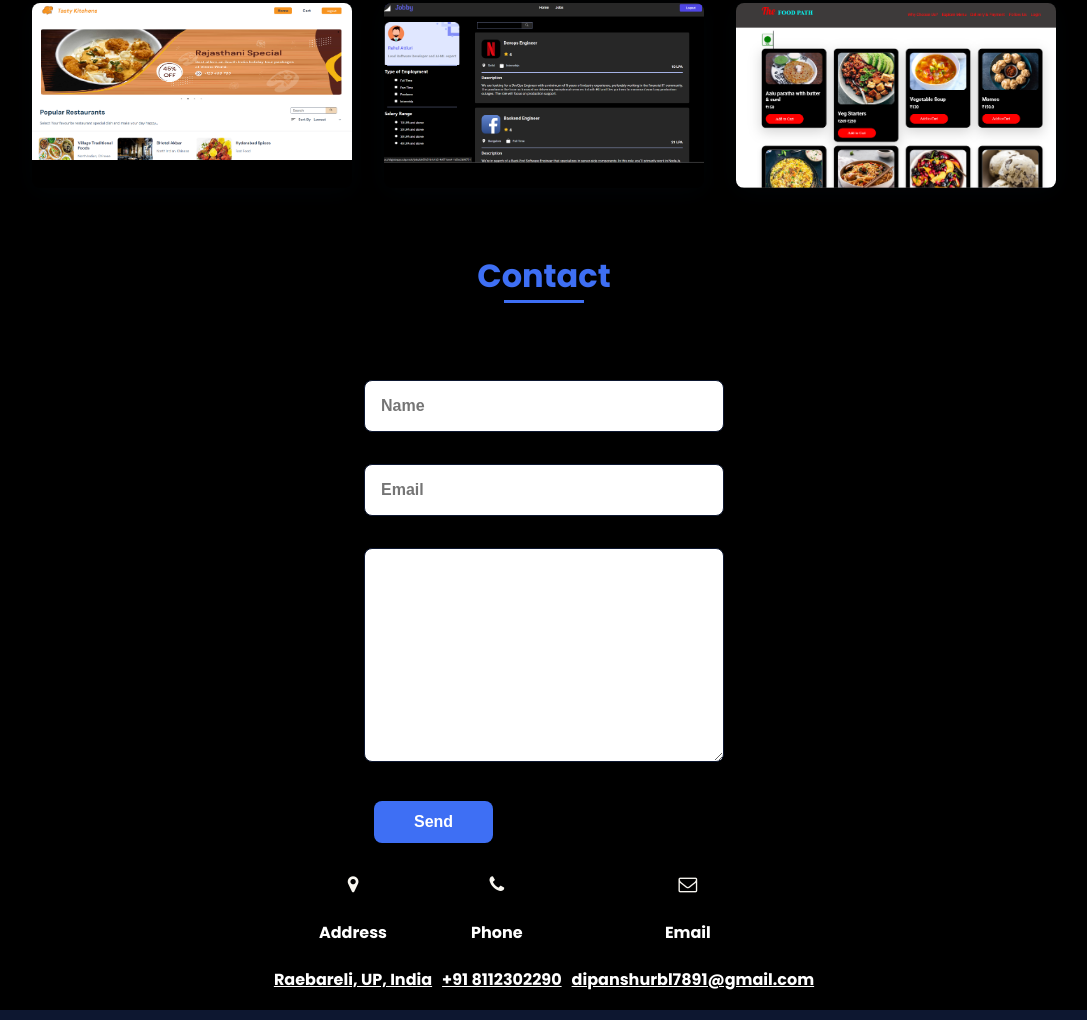
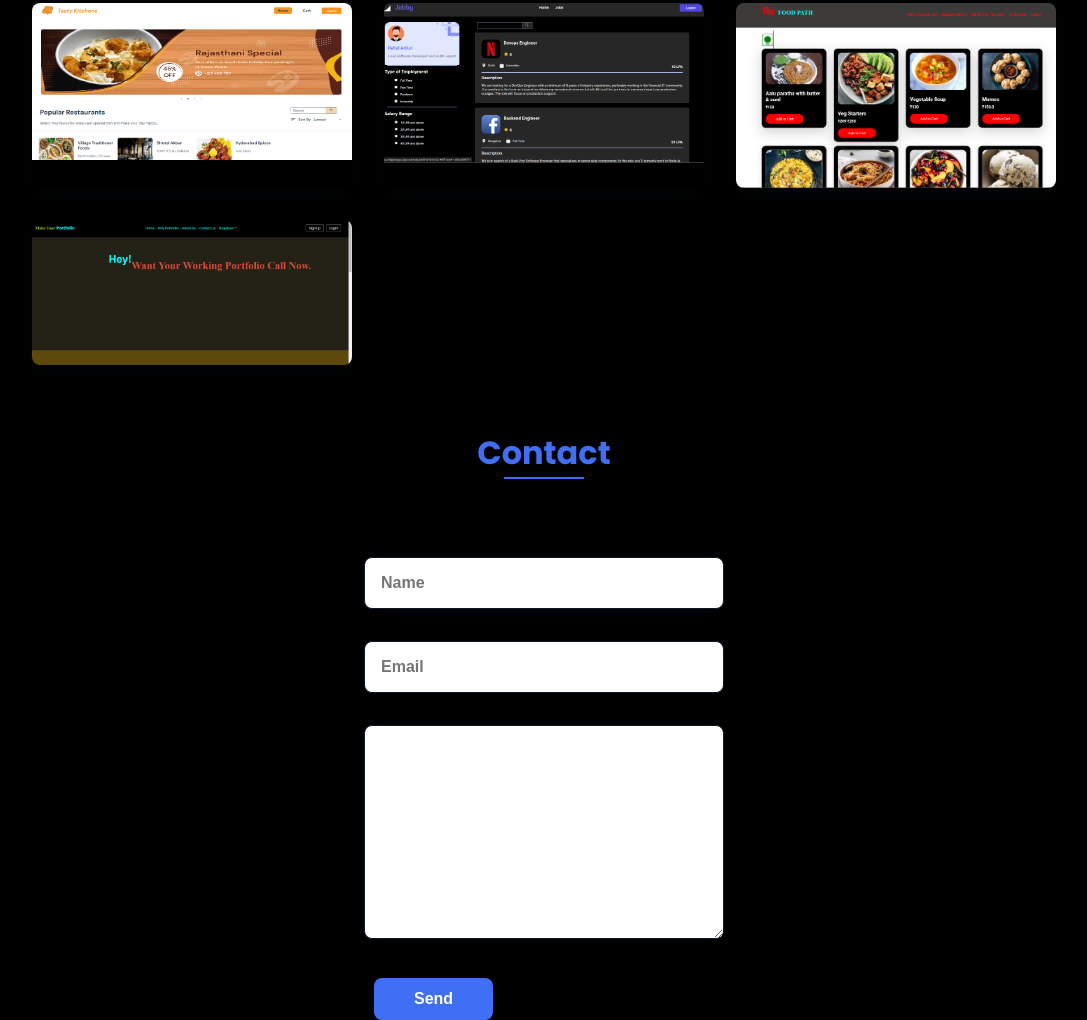
Before and after one commit to dipanshugupta0011/MyPortfolio, a plain HTML site: page index.html in a window 1280 px wide. Shown: the part 3851-4871 px from the top of the page, without its empty margins (96-1183 px from the left). Drawn offline with nearby package versions, Linux system fonts and the light colour scheme.

Commit message:
MyPortfolio

```diff
--- a/index.html
+++ b/index.html
@@ -84,7 +84,7 @@
             <br />Excited to become an integral part of an organization.
           </h1>
           <a
-            href="https://drive.google.com/file/d/1e8Syt7YZbKfobbL5mChyGTNx8ufHdl6R/view?usp=drive_link"
+            href="https://drive.google.com/file/d/1FghoprHotS16hitP2cF1Mdny0sJQhO8e/view?usp=drive_link"
             target="_blank"
           >
             <button class="button">Resume</button></a
@@ -407,8 +407,8 @@
             <div class="skills__data">
               <div class="skills__names">
                 <span class="skills__name"
-                  >ITI (Instrument Mechanic -> 2020)<br />Government I.T.I Raebareli, Uttar
-                  Pradesh.</span
+                  >ITI (Instrument Mechanic -> 2020)<br />Government I.T.I
+                  Raebareli, Uttar Pradesh.</span
                 >
               </div>
               <div class="skills__bar skills__full-stack"></div>
@@ -417,8 +417,8 @@
             <div class="skills__data">
               <div class="skills__names">
                 <span class="skills__name"
-                  >Intermediate (2018)<br />S.S.N.S.V.P Inter College Raebareli, Uttar
-                  Pradesh.</span
+                  >Intermediate (2018)<br />S.S.N.S.V.P Inter College Raebareli,
+                  Uttar Pradesh.</span
                 >
               </div>
               <div class="skills__bar skills__full-stack"></div>
@@ -427,8 +427,8 @@
             <div class="skills__data">
               <div class="skills__names">
                 <span class="skills__name"
-                  >High School (2016)<br />S.S.N.S.V.P Inter College Raebareli, Uttar
-                  Pradesh.</span
+                  >High School (2016)<br />S.S.N.S.V.P Inter College Raebareli,
+                  Uttar Pradesh.</span
                 >
               </div>
               <div class="skills__bar skills__full-stack"></div>
@@ -470,6 +470,13 @@
             target="_blank"
           >
             <img src="images/Screenshot 2023-09-14 174927.png" alt="" />
+          </a>
+          <a
+            href="https://dipanshugupta0011.github.io/PortFolioProject4You/"
+            class="work__img"
+            target="_blank"
+          >
+            <img src="images/Screenshot 2023-10-26 131558.png" alt="" />
           </a>
         </div>
       </section>
```
Also changed, not shown: images/Screenshot 2023-10-26 131558.png (added).
